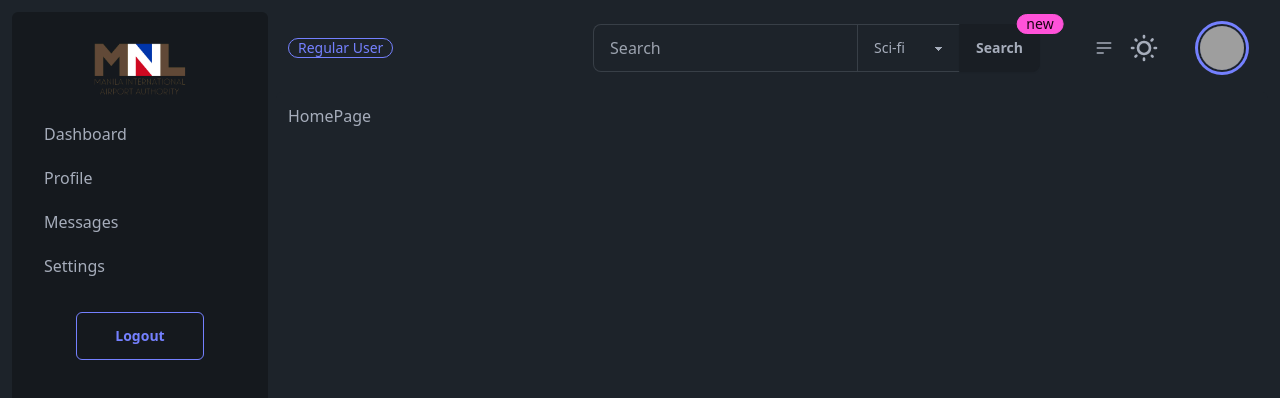
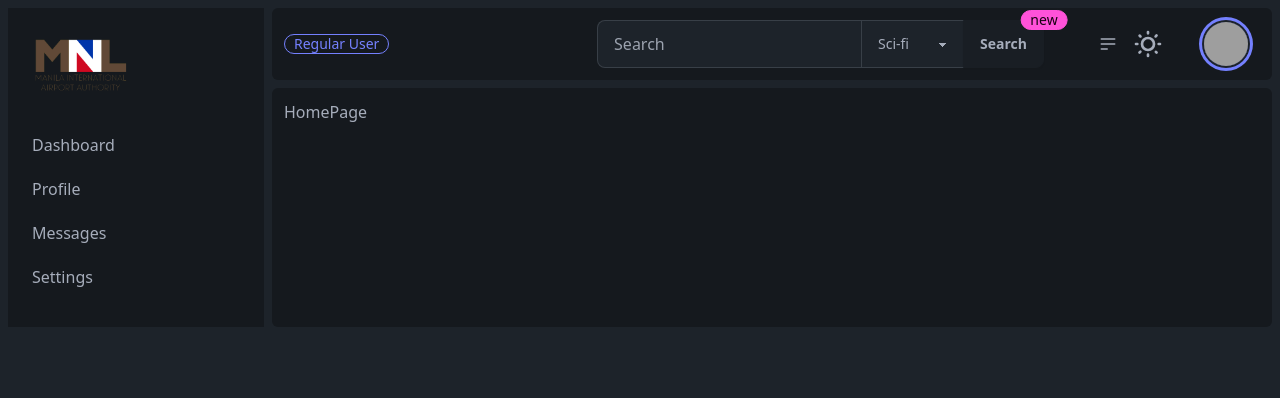
Before and after one commit to scavvv13/DMS, a React (Vite) app in the folder client/: page / in a window 1280 px wide. Shown: the top 398 px of the page. Built offline with nearby package versions, Linux system fonts and the light colour scheme; grey boxes are pictures that could not be loaded.

Commit message:
Revert "Worked on the UI changes and added userContext"
This reverts commit cb8f2480f2c4e4b981c94b7510657bfa70f8db60.

```diff
--- a/client/src/components/Header.jsx
+++ b/client/src/components/Header.jsx
@@ -8,7 +8,7 @@ const Header = () => {
   // const [roleBadge, setRoleBadge] = useContext("");
 
   return (
-    <div className="navbar bg-base rounded-md p-3 container">
+    <div className="navbar bg-base-300 rounded-md p-3 container">
       <div className="navbar-start">
         <div className="badge badge-primary badge-outline">Regular User</div>
       </div>
--- a/client/src/components/Layout.jsx
+++ b/client/src/components/Layout.jsx
@@ -6,14 +6,16 @@ import Sidebar from "./Sidebar";
 const Layout = () => {
   return (
     <>
-      <div className=" h-screen flex flex-row m-3">
-        <Sidebar />
+      <div className="m-2 flex flex-row">
+        <div className="mr-2 bg-base-300 rounded-md max-h-[600px]">
+          <Sidebar />
+        </div>
 
         <div className="flex-1 flex flex-col">
           <div className=" mb-2 ">
             <Header />
           </div>
-          <div className=" p-3 bg-base-100 h-screen rounded-md container overflow-y-scroll no-scrollbar ">
+          <div className="p-3 bg-base-300 max-h-[450px] rounded-md container overflow-y-scroll no-scrollbar flex-1">
             <Outlet />
           </div>
         </div>
--- a/client/src/components/Sidebar.jsx
+++ b/client/src/components/Sidebar.jsx
@@ -12,7 +12,7 @@ const Sidebar = () => {
     <div className="flex rounded-md">
       {/* Sidebar */}
       <div
-        className={`flex flex-col bg-base-300 rounded-md w-64 space-y-6 py-7 px-4 mr-2 h-screen absolute inset-y-0 left-0 transform ${
+        className={`bg-base-300 w-64 space-y-6 py-7 px-2 absolute inset-y-0 left-0 transform ${
           isOpen ? "translate-x-0" : "-translate-x-full"
         } md:relative md:translate-x-0 transition duration-200 ease-in-out`}
       >
@@ -52,13 +52,6 @@ const Sidebar = () => {
             Settings
           </a>
         </nav>
-
-        {/* Logout Button */}
-        <div className="mt-auto flex justify-center">
-          <button className="py-2 rounded-md btn btn-outline btn-primary w-32 hover:bg-primary hover:text-white transition duration-200">
-            Logout
-          </button>
-        </div>
       </div>
     </div>
   );
--- a/client/src/index.css
+++ b/client/src/index.css
@@ -2,6 +2,17 @@
 @tailwind components;
 @tailwind utilities;
 
+/* Custom scrollbar styles */
+::-webkit-scrollbar {
+  display: none; /* For Chrome, Safari, and Edge */
+}
+
+body {
+  -ms-overflow-style: none; /* For IE and Edge */
+  scrollbar-width: none; /* For Firefox */
+}
+
+@layer utilities {
   /* Hide scrollbar for Chrome, Safari and Opera */
   .no-scrollbar::-webkit-scrollbar {
     display: none;
@@ -11,3 +22,4 @@
     -ms-overflow-style: none; /* IE and Edge */
     scrollbar-width: none; /* Firefox */
   }
+}
--- a/client/tailwind.config.js
+++ b/client/tailwind.config.js
@@ -2,11 +2,7 @@
 export default {
   content: ["./index.html", "./src/**/*.{js,ts,jsx,tsx}"],
   theme: {
-    extend: {
-      colors: {
-        primaryLight: " #8cb6ff", // Example lighter shade
-      },
-    },
+    extend: {},
   },
   daisyui: {
     themes: ["light", "dark", "corporate", "cupcake", "pastel"],
```
Lines whose indentation alone changed are shown as unchanged.
